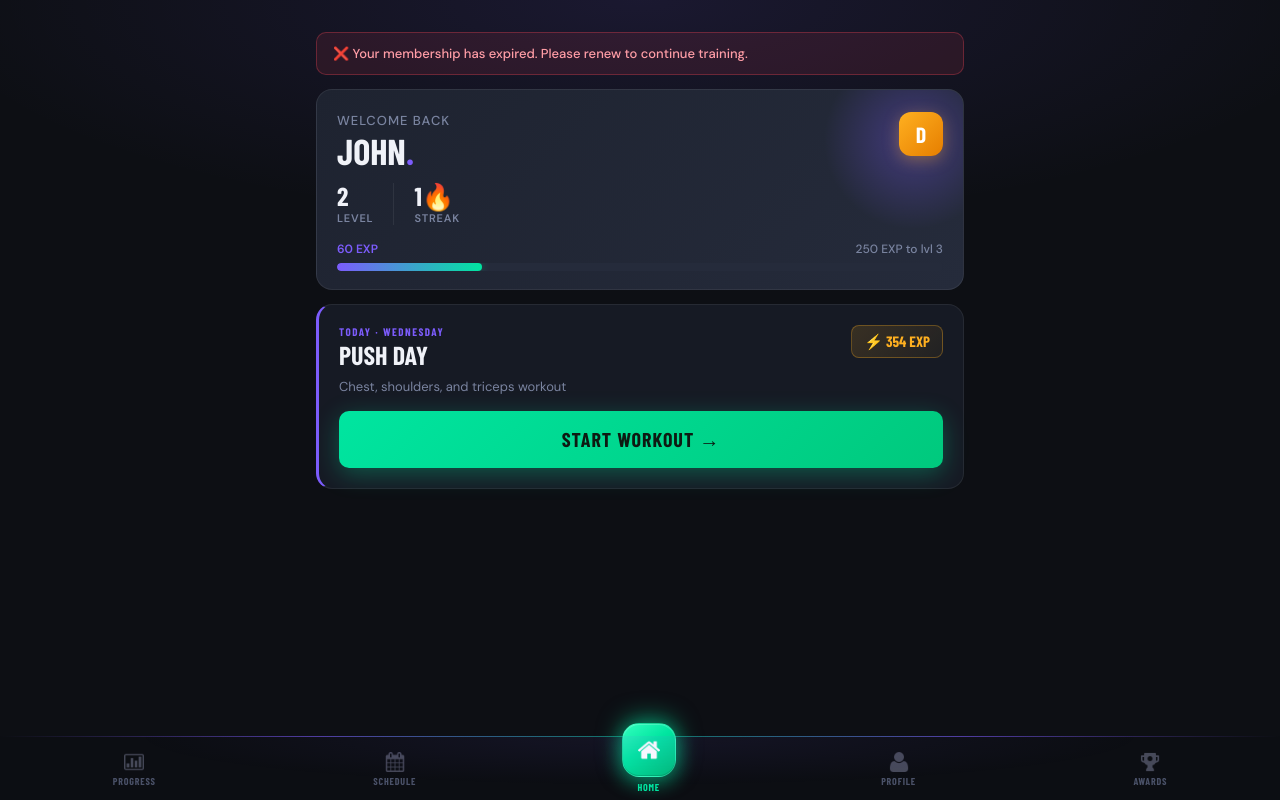
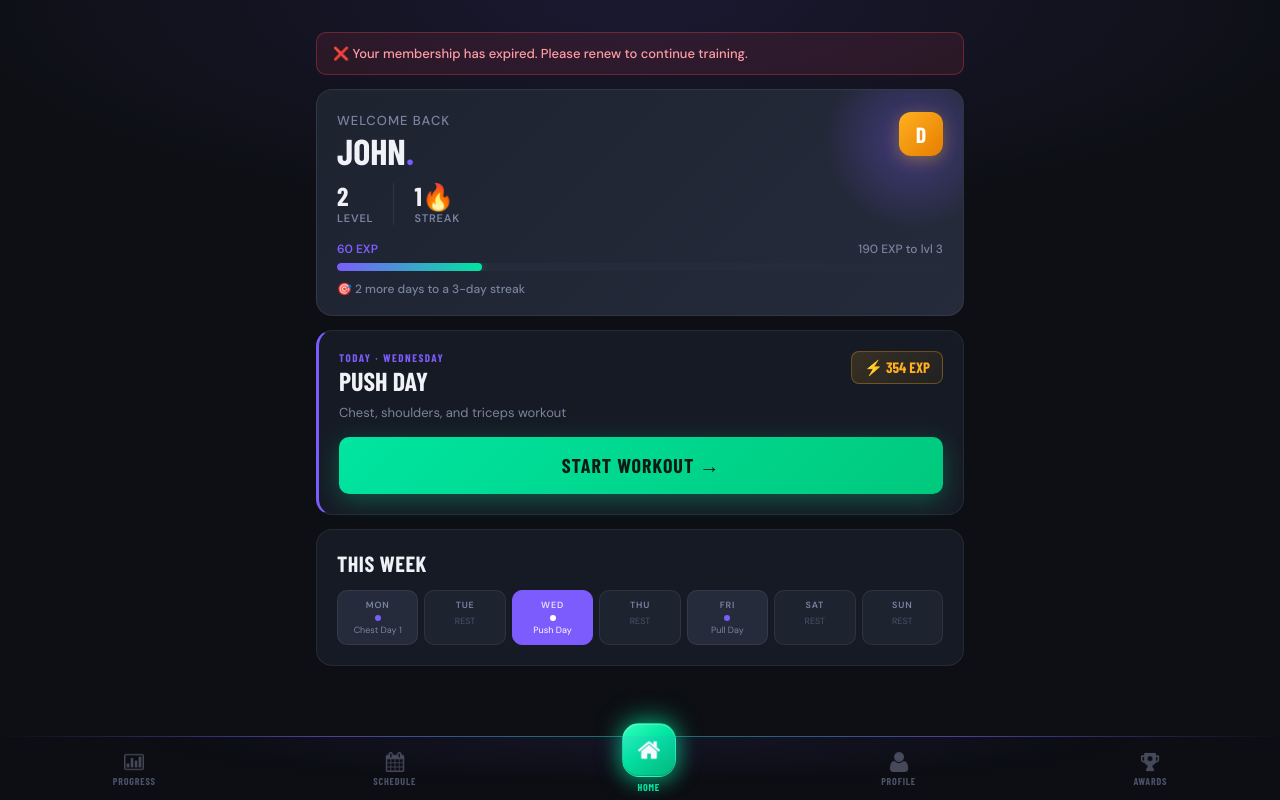
Before and after one commit to Jonfavr/LevelUPGym, a Flask app: page /dashboard in a window 1280 px wide. Run offline with Flask 3, Linux system fonts and the light colour scheme; the visitor is signed in with stand-in values (Sample User, id 1); data comes from the database, SQL or seed files in the repository; parts of the project's set-up code (start-up, migrations or seed data) failed here and were passed over; some web fonts are replaced.

Commit message:
improve dashboard UX and fix workout resume bug
dashboard (main.py + dashboard.html):
- Replace recent achievements strip with a 7-day weekly schedule strip;
  today highlighted in brand colour, workout days show dot + name, rest days
  show REST
- EXP bar right label now shows remaining EXP (exp_to_next_level) instead
  of the level cap
- Add streak milestone hint below hero stats (e.g. "3 more days to a
  10-day streak"); hidden once past all milestones
- Rest-day card now previews tomorrow's scheduled routine when one exists
- Remove recent_achievements DB query; weekly_schedule is a single call
  that also covers the tomorrow preview

workout (templates/workout.html):
- Fix: on page reload mid-exercise the wrong set card was shown as active.
  The Jinja template always marked set-1 as active; if set-1 was already
  logged the next set stayed hidden (display:none) and inputs were
  effectively disabled. DOMContentLoaded now walks every exercise and adds
  the active class to the correct next uncompleted set, syncing pips too.

Co-Authored-By: Claude Sonnet 4.6 <noreply@anthropic.com>

```diff
--- a/main.py
+++ b/main.py
@@ -187,11 +187,17 @@ def dashboard():
             # No session record yet → definitely not started
             routine_status = 'not_started'
 
-    # --- Recent achievements ---
-    recent_achievements = achievement_ctrl.get_recent_unlocks(client_id, limit=3)
-
-    # --- Streak info ---
+    # --- Weekly schedule (single DB call; also used for tomorrow preview) ---
+    weekly_schedule = Routine.get_client_weekly_schedule(client_id)
+    days_order = ['Monday','Tuesday','Wednesday','Thursday','Friday','Saturday','Sunday']
+    tomorrow_name = days_order[(days_order.index(today) + 1) % 7]
+    tomorrow_routine = weekly_schedule.get(tomorrow_name)
+
+    # --- Streak info & milestone hint ---
     streak_data = client.get_streak_data()
+    _milestones = [3, 7, 10, 14, 21, 30, 60, 90, 100]
+    _current_streak = streak_data.get('current_streak', 0) if streak_data else 0
+    streak_milestone = next((m for m in _milestones if m > _current_streak), None)
 
     # --- Membership notification ---
     mc = MembershipController()
@@ -230,8 +236,10 @@ def dashboard():
         progress=progress,
         today_routine=today_routine,
         today=today,
-        recent_achievements=recent_achievements,
         streak_data=streak_data,
+        streak_milestone=streak_milestone,
+        weekly_schedule=weekly_schedule,
+        tomorrow_routine=tomorrow_routine,
         newly_unlocked=newly_unlocked,
         notification=notification,
         status=routine_status,
--- a/templates/dashboard.html
+++ b/templates/dashboard.html
@@ -344,12 +317,17 @@
     <div class="exp-bar-wrap">
         <div class="exp-bar-labels">
             <span>{{ progress.current_exp }} EXP</span>
-            <span>{{ progress.next_level_exp }} EXP to lvl {{ progress.level + 1 }}</span>
+            <span>{{ progress.exp_to_next_level }} EXP to lvl {{ progress.level + 1 }}</span>
         </div>
         <div class="progress-track">
             <div class="progress-fill" style="width: {{ progress.progress_percentage }}%"></div>
         </div>
     </div>
+    {% if streak_milestone %}
+    <div style="margin-top:10px; font-size:12px; color:var(--text-muted); font-weight:500;">
+        🎯 {{ streak_milestone - (streak_data.current_streak if streak_data else 0) }} more day{{ 's' if (streak_milestone - (streak_data.current_streak if streak_data else 0)) != 1 else '' }} to a {{ streak_milestone }}-day streak
+    </div>
+    {% endif %}
     {% if progress.can_choose_class %}
     <a href="{{ url_for('classes') }}" class="btn btn-primary btn-block" style="margin-top:16px;">
         ⚡ Choose Your Class!
@@ -389,28 +367,44 @@
         <span class="rest-day-icon">😴</span>
         Rest day — no routine scheduled.<br>Recovery is part of the grind.
     </div>
+    {% if tomorrow_routine %}
+    <div style="margin-top:12px; text-align:center; font-size:12px; color:var(--text-muted);">
+        Up next · Tomorrow: <strong style="color:var(--text);">{{ tomorrow_routine.routine_name }}</strong>
+    </div>
+    {% endif %}
     {% endif %}
 </div>
 
-<!-- RECENT ACHIEVEMENTS -->
-{% if recent_achievements %}
+<!-- THIS WEEK -->
 <div class="card">
-    <div style="display:flex; justify-content:space-between; align-items:center; margin-bottom:14px;">
-        <h2 style="margin:0;">Recent Unlocks</h2>
-        <a href="{{ url_for('achievements') }}" class="btn btn-ghost btn-sm">View All →</a>
-    </div>
-    <div class="ach-strip">
-        {% for ach in recent_achievements %}
-        <div class="ach-strip-item">
-            <div class="ach-strip-icon">🏆</div>
-            <div>
-                <div class="ach-strip-name">{{ ach.name }}</div>
-                <div class="ach-strip-desc">{{ ach.description }}</div>
+    <h2 style="margin:0 0 14px;">This Week</h2>
+    <div style="display:grid; grid-template-columns:repeat(7,1fr); gap:6px; text-align:center;">
+        {% set days = ['Monday','Tuesday','Wednesday','Thursday','Friday','Saturday','Sunday'] %}
+        {% set short = ['MON','TUE','WED','THU','FRI','SAT','SUN'] %}
+        {% for i in range(7) %}
+        {% set day = days[i] %}
+        {% set is_today = (day == today) %}
+        {% set routine_info = weekly_schedule.get(day) %}
+        <div style="
+            background: {% if is_today %}var(--brand){% elif routine_info %}var(--surface-3){% else %}var(--surface-2){% endif %};
+            border-radius: 10px;
+            padding: 8px 4px;
+            border: 1px solid {% if is_today %}var(--brand){% else %}var(--border){% endif %};
+        ">
+            <div style="font-size:9px; font-weight:700; letter-spacing:0.8px; color:{% if is_today %}rgba(255,255,255,0.8){% else %}var(--text-muted){% endif %}; margin-bottom:4px;">
+                {{ short[i] }}
             </div>
+            {% if routine_info %}
+            <div style="width:6px; height:6px; border-radius:50%; background:{% if is_today %}#fff{% else %}var(--brand){% endif %}; margin:0 auto 4px;"></div>
+            <div style="font-size:9px; color:{% if is_today %}#fff{% else %}var(--text-muted){% endif %}; line-height:1.2; word-break:break-word;">
+                {{ routine_info.routine_name | truncate(10, true, '') }}
+            </div>
+            {% else %}
+            <div style="font-size:9px; color:{% if is_today %}rgba(255,255,255,0.5){% else %}var(--text-dim){% endif %};">REST</div>
+            {% endif %}
         </div>
         {% endfor %}
     </div>
 </div>
-{% endif %}
 
 {% endblock %}
```
Also changed, not shown: other parts of templates/dashboard.html (+0 -27 lines), templates/workout.html (+24 -0 lines).
